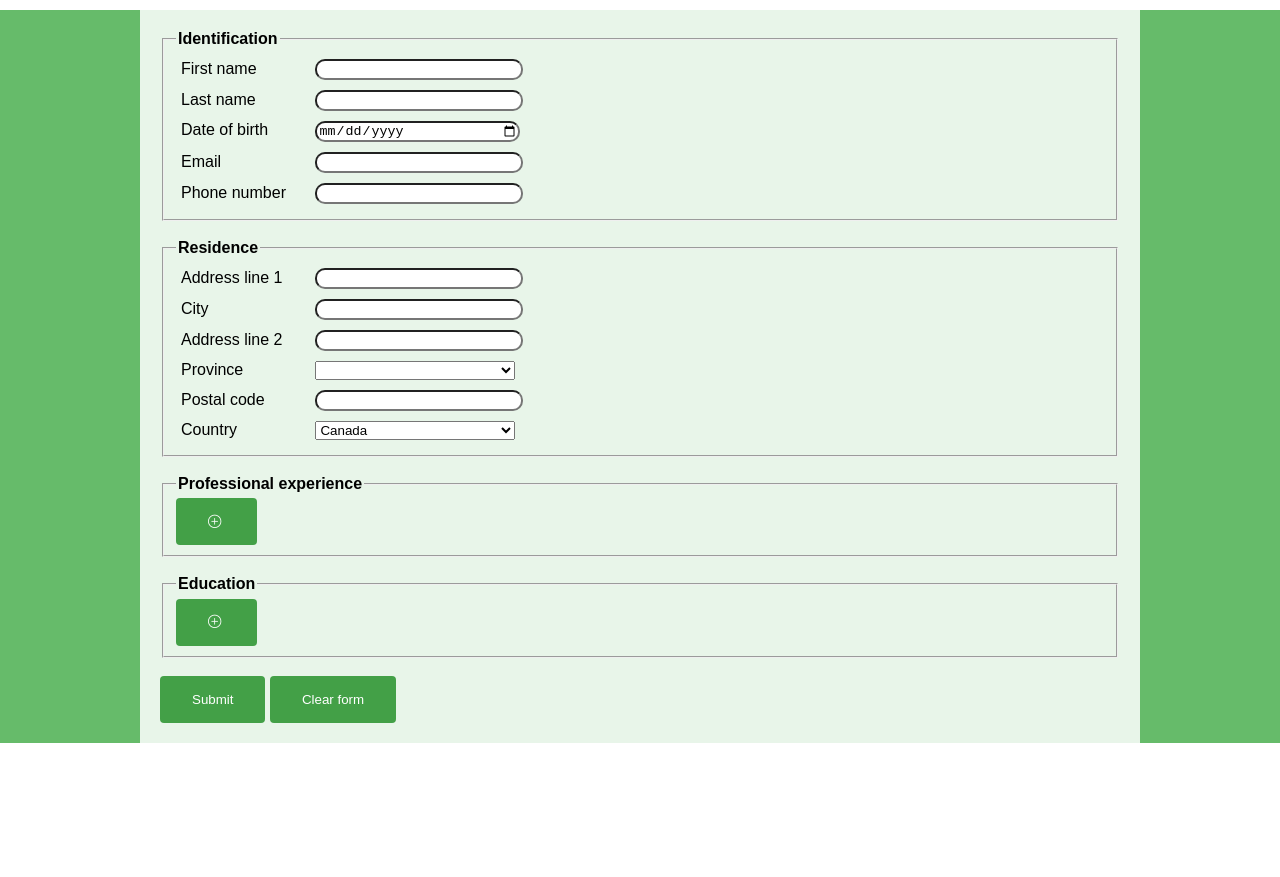
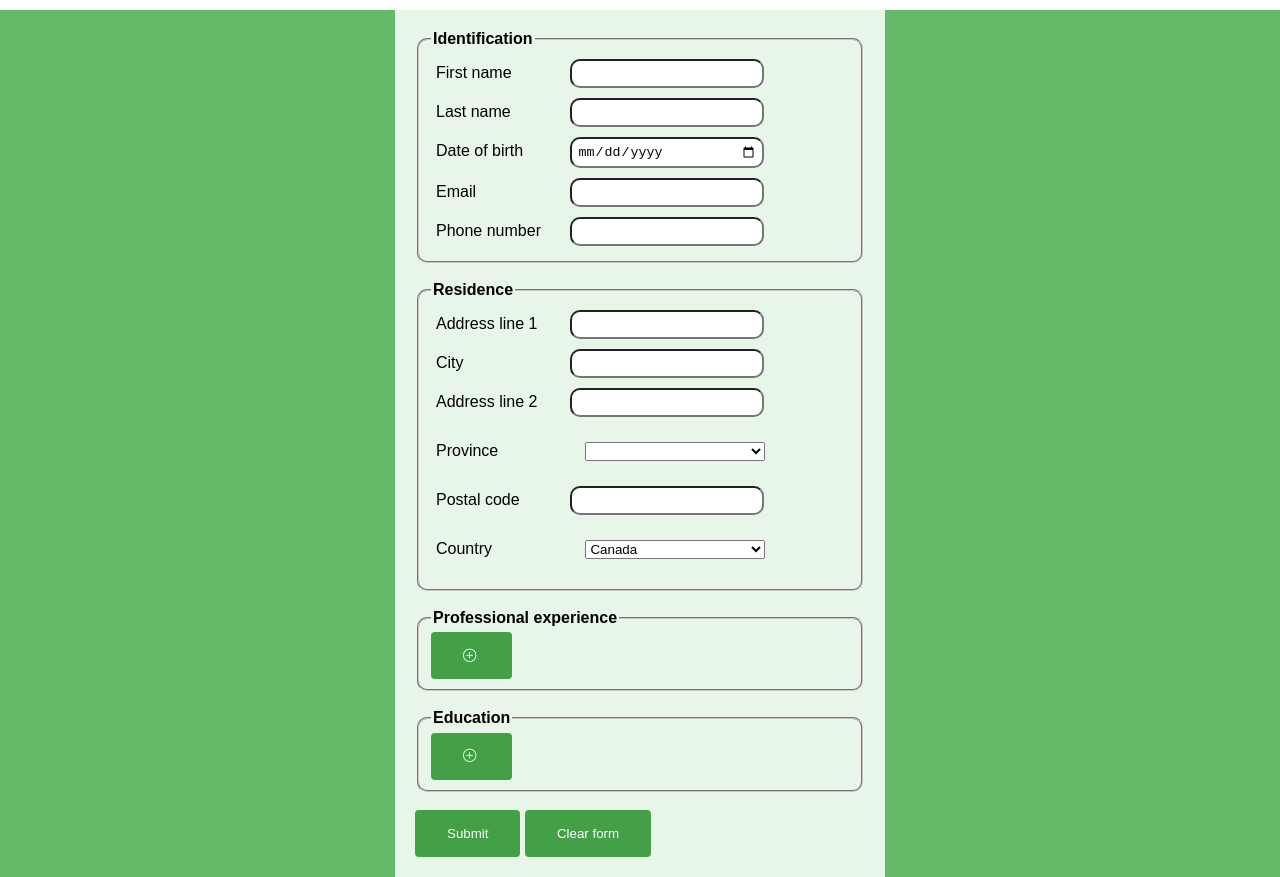
Before and after one commit to anhkhoido/formValidationWithTypeScript, a website: page index.html in a window 1280 px wide. Before the commit the page ends 810 px from the top, so only its background shows below. Drawn offline with nearby package versions, Linux system fonts and the light colour scheme; files that its build step writes are made by us from their sources.

Commit message:
Stylization of CSS.

```diff
--- a/style/stylesheet.less
+++ b/style/stylesheet.less
@@ -29,11 +29,16 @@ html, body {
 #applicationForm {
     margin: 10px;
     padding: 20px;
-    width: 75%;
+    width: 450px;
     display: block;
     .centerElement();
     color: @font-color;
     background-color: #E8F5E9;
+}
+
+fieldset {
+    border-radius: 10px;
+    border-color: #C8C4C8;
 }
 
 legend {
@@ -50,14 +55,15 @@ label {
 }
 
 input {
-    width: 200px;
+    width: 180px;
     margin: 5px;
     border-radius: 10px 10px;
+    padding: 5px;
 }
 
 select {
-    width: 200px;
-    margin: 5px;
+    width: 180px;
+    margin: 20px;
 }
 
 #container_buttons_of_form {
```
